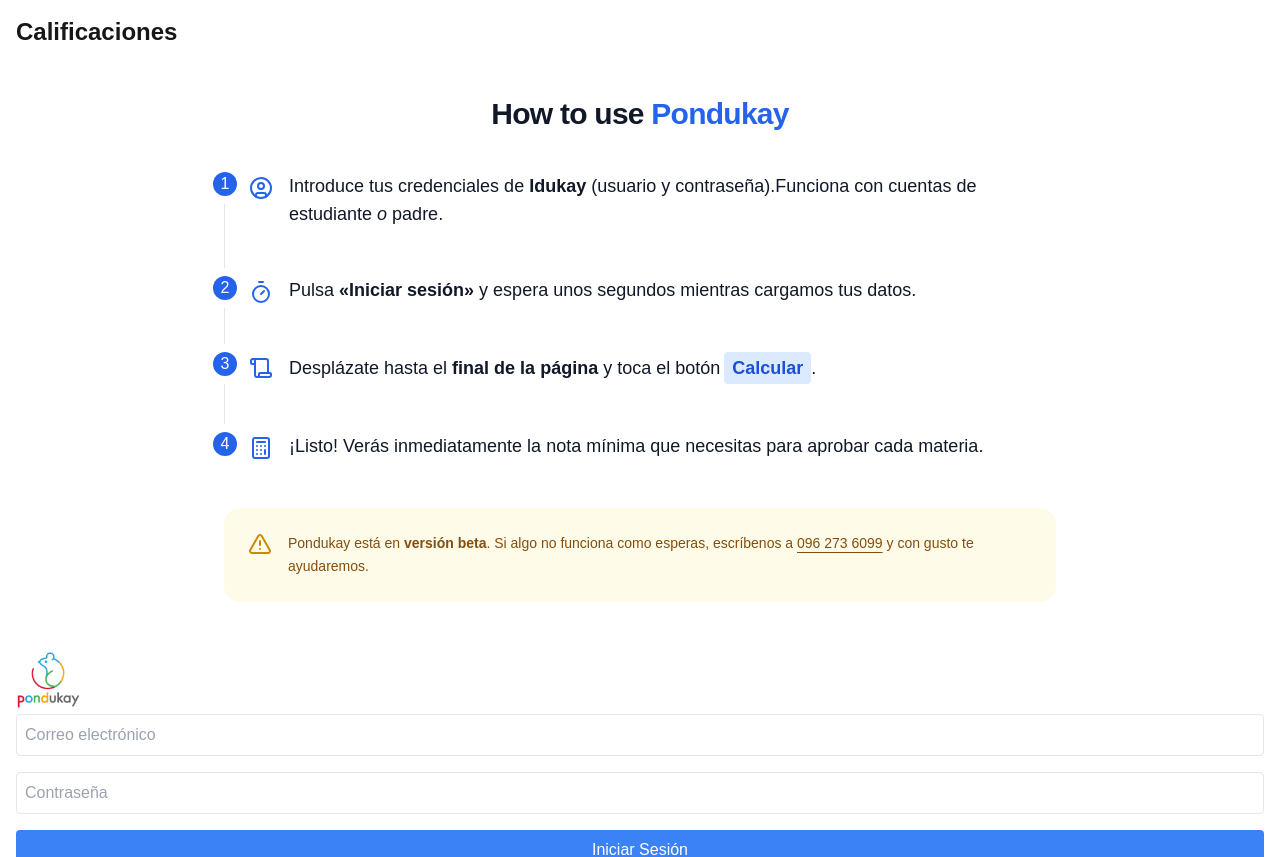
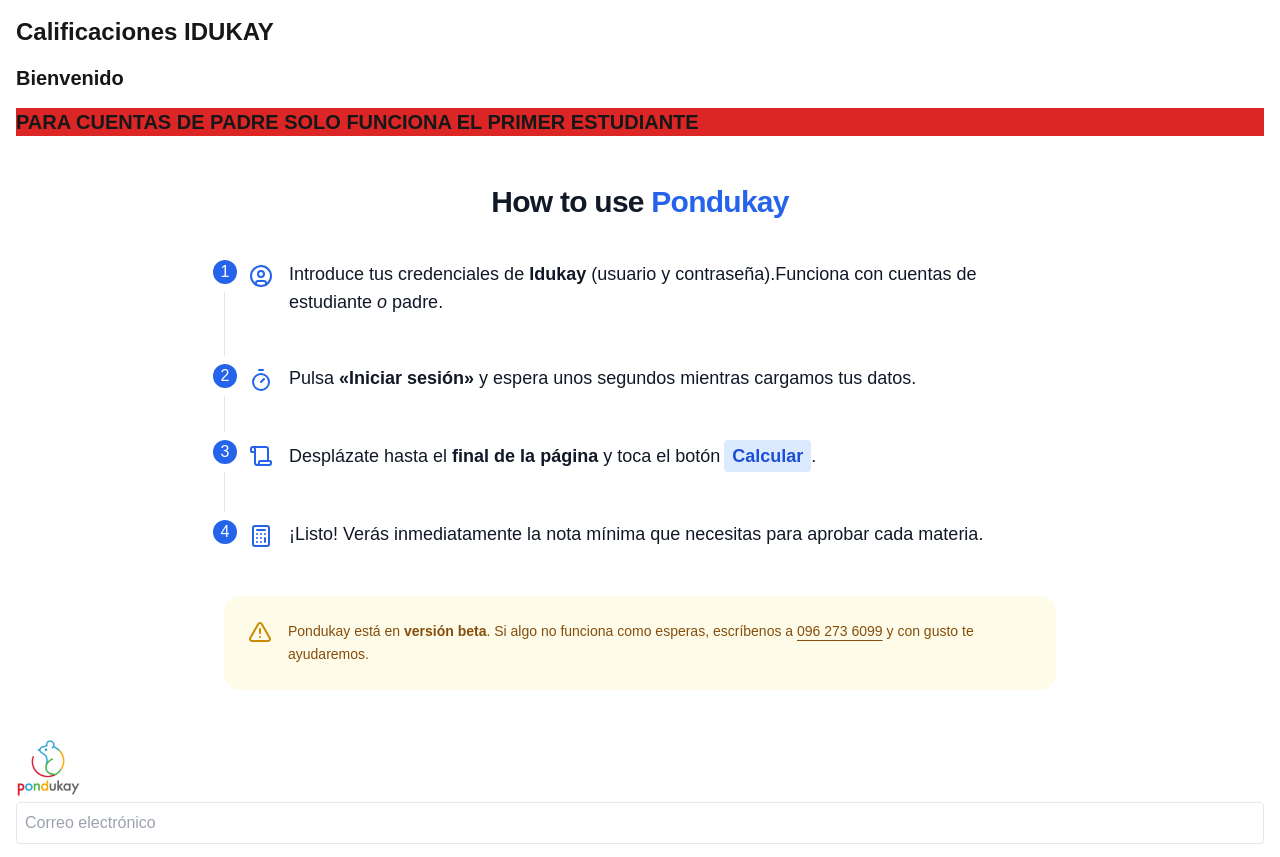
Before and after one commit to cripsitorey/pondukay, a Next.js app: page /home in a window 1280 px wide. Shown: the top 857 px of the page. Built offline with nearby package versions, Linux system fonts and the light colour scheme.

Commit message:
corrected UI

```diff
--- a/src/pages/home.js
+++ b/src/pages/home.js
@@ -51,8 +51,10 @@
 
   return (
     <div className="container mx-auto p-4">
-      <h1 className="text-2xl font-bold mb-4">Calificaciones</h1>
-      <HowToUse />
+      <h1 className="text-2xl font-bold mb-4">Calificaciones IDUKAY</h1>
+      <h2 className="text-xl font-bold mb-4">Bienvenido {credentials.username}</h2>
+      <h2 className="text-xl font-bold mb-4 bg-red-600">PARA CUENTAS DE PADRE SOLO FUNCIONA EL PRIMER ESTUDIANTE</h2>
+      {!notas && <HowToUse />}
       <Image src="/logo.png" alt="Logo" className="w-16 h-16" width={100} height={100} />
       {loading && <p>Cargando...</p>}
       {!notas && (
```
